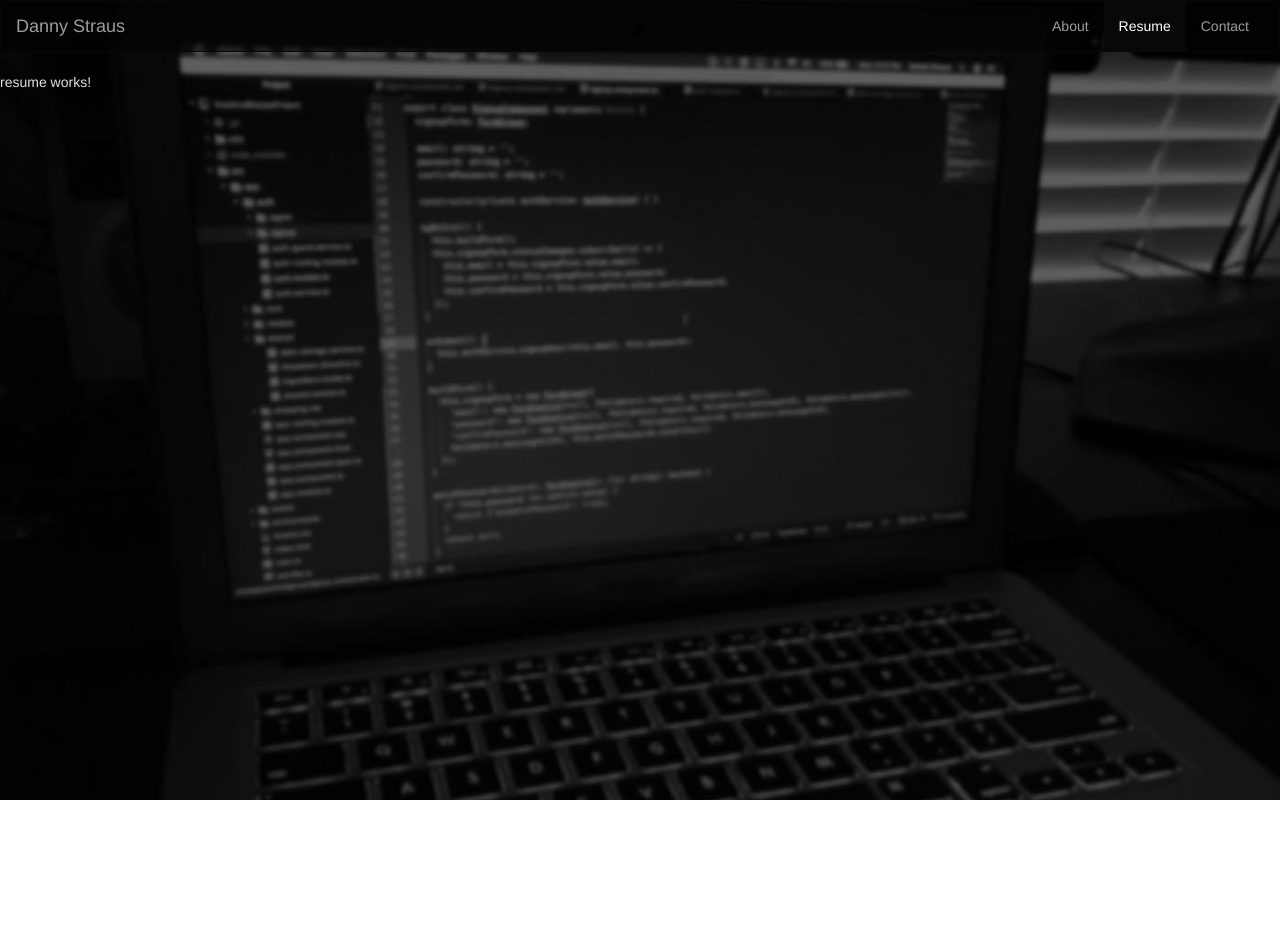
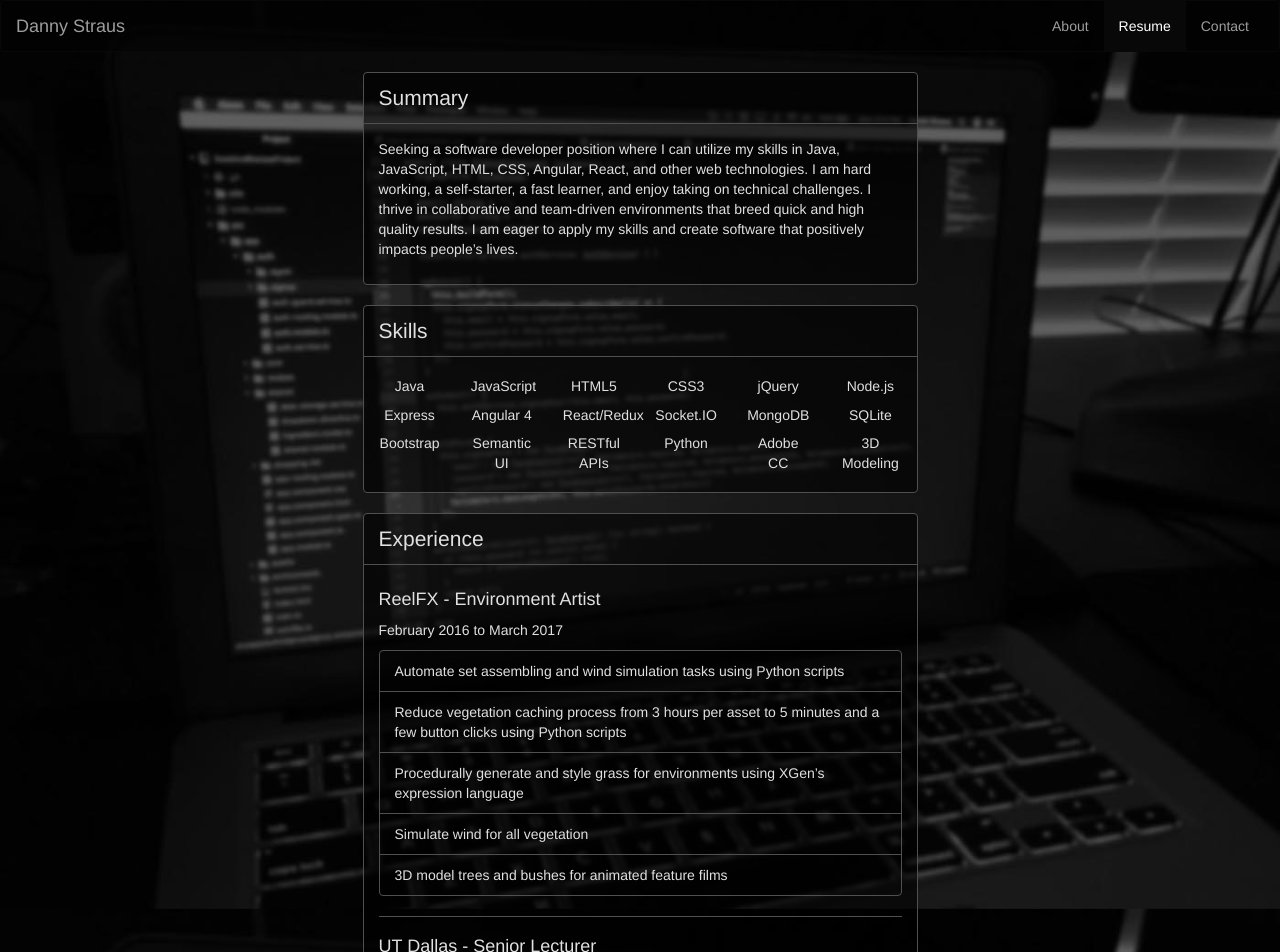
Before and after one commit to strausd/personal-site, an Angular app: page /resume in a window 1280 px wide. Shown: the top 952 px of the page. Before the commit the page ends 800 px from the top, so only its background shows below. Built offline with nearby package versions, Linux system fonts and the light colour scheme.

Commit message:
Add resume data

```diff
--- a/src/app/about/about.component.html
+++ b/src/app/about/about.component.html
@@ -1,6 +1,6 @@
 <div class="container">
   <div class="row">
-    <div class="col-xs-12">
+    <div class="col-xs-12 col-md-8 col-md-offset-2 col-lg-6 col-lg-offset-3">
       <div class="panel panel-default">
         <div class="panel-body">
           <h4>Hi, I'm Danny.</h4>
--- a/src/app/contact/contact.component.css
+++ b/src/app/contact/contact.component.css
@@ -35,7 +35,6 @@ form {
   padding: .5em 1em;
   font-size: 1.2em;
   width: 100px;
-  margin: 0 .1em;
 }
 
 .btn-default-outline:hover {
--- a/src/app/contact/contact.component.html
+++ b/src/app/contact/contact.component.html
@@ -1,6 +1,6 @@
 <div class="container">
   <div class="row">
-    <div class="col-xs-12">
+    <div class="col-xs-12 col-md-8 col-md-offset-2 col-lg-6 col-lg-offset-3">
       <div class="panel panel-default">
         <div class="panel-body">
           <form [formGroup]="contact" (ngSubmit)="onSubmit()">
--- a/src/app/resume/resume.component.css
+++ b/src/app/resume/resume.component.css
@@ -0,0 +1,29 @@
+.panel {
+  background-color: rgba(0, 0, 0, 0.6);
+  border: 1px solid #505050;
+}
+
+.panel-heading {
+  background-color: transparent;
+  color: #e0e0e0;
+  font-size: 1.5em;
+  border-color: #505050;
+}
+
+.skill {
+  text-align: center;
+  margin: .3em 0;
+}
+
+hr {
+  border-color: #505050;
+}
+
+.list-group-item {
+  background-color: transparent;
+  border-color: #505050;
+}
+
+a {
+  color: #e0e0e0;
+}
--- a/src/app/resume/resume.component.html
+++ b/src/app/resume/resume.component.html
@@ -1,3 +1,201 @@
-<p>
-  resume works!
-</p>
+<div class="container">
+  <div class="row">
+    <div class="col-xs-12 col-md-8 col-md-offset-2 col-lg-6 col-lg-offset-3">
+      <div class="panel panel-default">
+        <div class="panel-heading">Summary</div>
+        <div class="panel-body">
+          <p>Seeking a software developer position where I can utilize my skills in Java, JavaScript, HTML, CSS, Angular, React, and other web technologies. I am hard working, a self-starter, a fast learner, and enjoy taking on technical challenges. I thrive in collaborative and team-driven environments that breed quick and high quality results. I am eager to apply my skills and create software that positively impacts people’s lives.</p>
+        </div>
+      </div>
+      <div class="panel panel-default">
+        <div class="panel-heading">Skills</div>
+        <div class="panel-body">
+          <div class="row">
+            <div class="col-xs-4 col-sm-2 skill">
+              Java
+            </div>
+            <div class="col-xs-4 col-sm-2 skill">
+              JavaScript
+            </div>
+            <div class="col-xs-4 col-sm-2 skill">
+              HTML5
+            </div>
+            <div class="col-xs-4 col-sm-2 skill">
+              CSS3
+            </div>
+            <div class="col-xs-4 col-sm-2 skill">
+              jQuery
+            </div>
+            <div class="col-xs-4 col-sm-2 skill">
+              Node.js
+            </div>
+            <div class="col-xs-4 col-sm-2 skill">
+              Express
+            </div>
+            <div class="col-xs-4 col-sm-2 skill">
+              Angular 4
+            </div>
+            <div class="col-xs-4 col-sm-2 skill">
+              React/Redux
+            </div>
+            <div class="col-xs-4 col-sm-2 skill">
+              Socket.IO
+            </div>
+            <div class="col-xs-4 col-sm-2 skill">
+              MongoDB
+            </div>
+            <div class="col-xs-4 col-sm-2 skill">
+              SQLite
+            </div>
+            <div class="col-xs-4 col-sm-2 skill">
+              Bootstrap
+            </div>
+            <div class="col-xs-4 col-sm-2 skill">
+              Semantic UI
+            </div>
+            <div class="col-xs-4 col-sm-2 skill">
+              RESTful APIs
+            </div>
+            <div class="col-xs-4 col-sm-2 skill">
+              Python
+            </div>
+            <div class="col-xs-4 col-sm-2 skill">
+              Adobe CC
+            </div>
+            <div class="col-xs-4 col-sm-2 skill">
+              3D Modeling
+            </div>
+          </div>
+        </div>
+      </div>
+      <div class="panel panel-default">
+        <div class="panel-heading">Experience</div>
+        <div class="panel-body">
+          <h4>ReelFX - Environment Artist</h4>
+          <p>February 2016 to March 2017</p>
+          <ul class="list-group">
+            <li class="list-group-item">Automate set assembling and wind simulation tasks using Python scripts</li>
+            <li class="list-group-item">Reduce vegetation caching process from 3 hours per asset to 5 minutes and a few button clicks using Python scripts</li>
+            <li class="list-group-item">Procedurally generate and style grass for environments using XGen’s expression language</li>
+            <li class="list-group-item">Simulate wind for all vegetation</li>
+            <li class="list-group-item">3D model trees and bushes for animated feature films</li>
+          </ul>
+          <hr>
+          <h4>UT Dallas - Senior Lecturer</h4>
+          <p>January 2016 to May 2016</p>
+          <ul class="list-group">
+            <li class="list-group-item">Aid in setup and testing of department-wide render farm</li>
+            <li class="list-group-item">Teach three sections of 3D Modeling and Texturing for the school of Arts and Technology</li>
+          </ul>
+          <hr>
+          <h4>UT Dallas - Teaching Assistant</h4>
+          <p>August 2014 to December 2015</p>
+          <ul class="list-group">
+            <li class="list-group-item">Teach two semesters of 3D Rigging including MEL scripting for the school of Arts and Technology</li>
+            <li class="list-group-item">Assist for one semester of Animation Processes</li>
+          </ul>
+        </div>
+      </div>
+      <div class="panel panel-default">
+        <div class="panel-heading">Relevant Classes</div>
+        <div class="panel-body">
+          <h4>University Classes</h4>
+          <ul class="list-group">
+            <li class="list-group-item">Computer Science I &amp; II</li>
+            <li class="list-group-item">Computer Science Lab</li>
+            <li class="list-group-item">Programming Fundamentals</li>
+            <li class="list-group-item">Independent Research in Arts and Technology</li>
+            <li class="list-group-item">Project Management</li>
+            <li class="list-group-item">Design Principles</li>
+            <li class="list-group-item">Computer Imaging</li>
+            <li class="list-group-item">Virtual Environments</li>
+          </ul>
+          <hr>
+          <h4>Online Classes through Udemy</h4>
+          <ul class="list-group">
+            <li class="list-group-item">
+              <a
+              href="https://www.udemy.com/java-the-complete-java-developer-course/learn/v4/"
+              target="_blank">
+                Complete Java Masterclass — Tim Buchalka
+              </a>
+            </li>
+            <li class="list-group-item">
+              <a
+              href="https://www.udemy.com/the-web-developer-bootcamp/learn/v4/"
+              target="_blank">
+                The Web Developer Bootcamp — Colt Steele
+              </a>
+            </li>
+            <li class="list-group-item">
+              <a
+              href="https://www.udemy.com/design-and-develop-a-killer-website-with-html5-and-css3/learn/v4/"
+              target="_blank">
+                Build Responsive Websites with HTML5 and CSS3 — Jonas Schmedtmann
+              </a>
+            </li>
+            <li class="list-group-item">
+              <a
+              href="https://www.udemy.com/the-complete-javascript-course/learn/v4/"
+              target="_blank">
+                The Complete JavaScript Course — Jonas Schmedtmann
+              </a>
+            </li>
+            <li class="list-group-item">
+              <a
+              href="https://www.udemy.com/the-complete-nodejs-developer-course-2/learn/v4/"
+              target="_blank">
+                The Complete Node.js Developer Course — Andrew Mead
+              </a>
+            </li>
+            <li class="list-group-item">
+              <a
+              href="https://www.udemy.com/the-complete-guide-to-angular-2/learn/v4/"
+              target="_blank">
+                Angular 4 The Complete Guide — Maximilian Schwarzmüller
+              </a>
+            </li>
+            <li class="list-group-item">
+              <a
+              href="https://www.udemy.com/the-complete-react-web-app-developer-course/learn/v4/"
+              target="_blank">
+                The Complete React Web App Developer Course — Andrew Mead
+              </a>
+            </li>
+            <li class="list-group-item">
+              <a
+              href="https://www.udemy.com/complete-python-bootcamp/learn/v4/"
+              target="_blank">
+                Complete Python Bootcamp — Jose Portilla
+              </a>
+            </li>
+          </ul>
+        </div>
+      </div>
+      <div class="panel panel-default">
+        <div class="panel-heading">Education</div>
+        <div class="panel-body">
+          <h4>MFA in Arts and Technology</h4>
+          <p>UT Dallas - December 2015</p>
+          <hr>
+          <h4>BA in Arts and Technology</h4>
+          <p>UT Dallas - August 2013</p>
+        </div>
+      </div>
+      <div class="panel panel-default">
+        <div class="panel-heading">Links</div>
+        <div class="panel-body">
+          <ul class="list-group">
+            <li class="list-group-item">
+              <a
+              href="https://github.com/strausd"
+              target="_blank">
+                github.com/strausd
+              </a>
+            </li>
+          </ul>
+        </div>
+      </div>
+    </div>
+  </div>
+</div>
--- a/src/styles.css
+++ b/src/styles.css
@@ -4,6 +4,7 @@ body {
   background-image: url('./img/background.jpg');
   background-size: cover;
   background-position: center;
+  background-attachment: fixed;
   height: 100vh;
   color: #e0e0e0;
 }
```
Also changed, not shown: server.js (+16 -15 lines).
